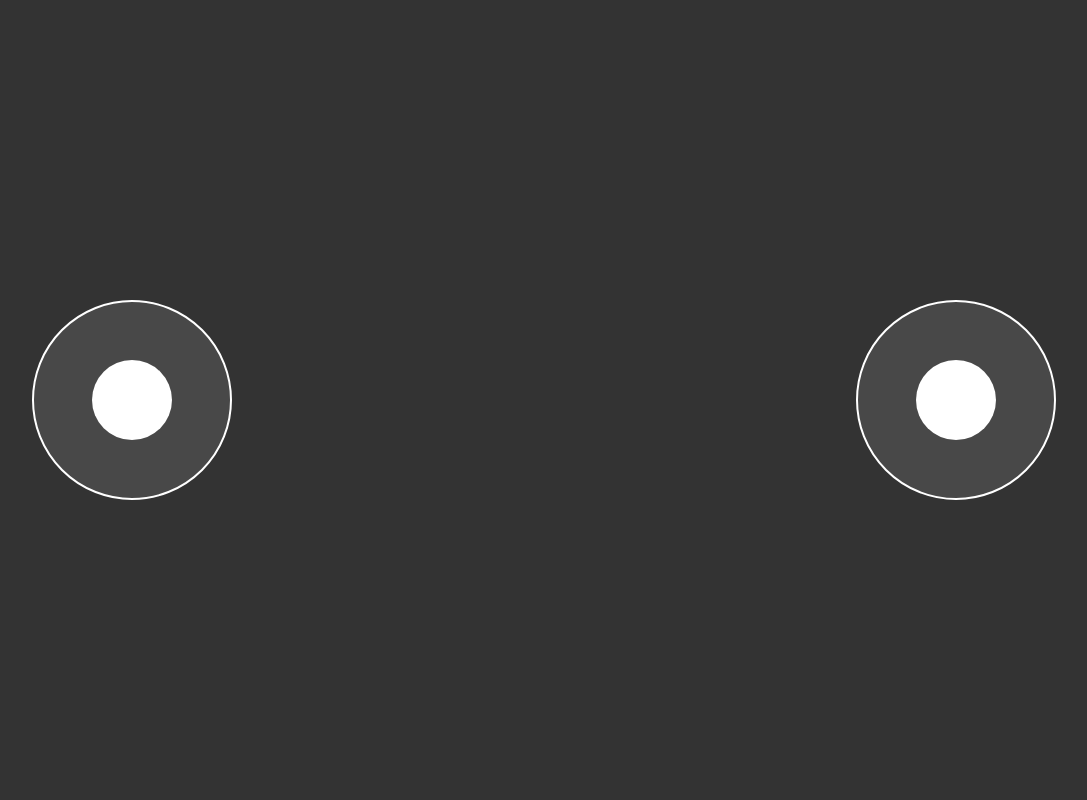
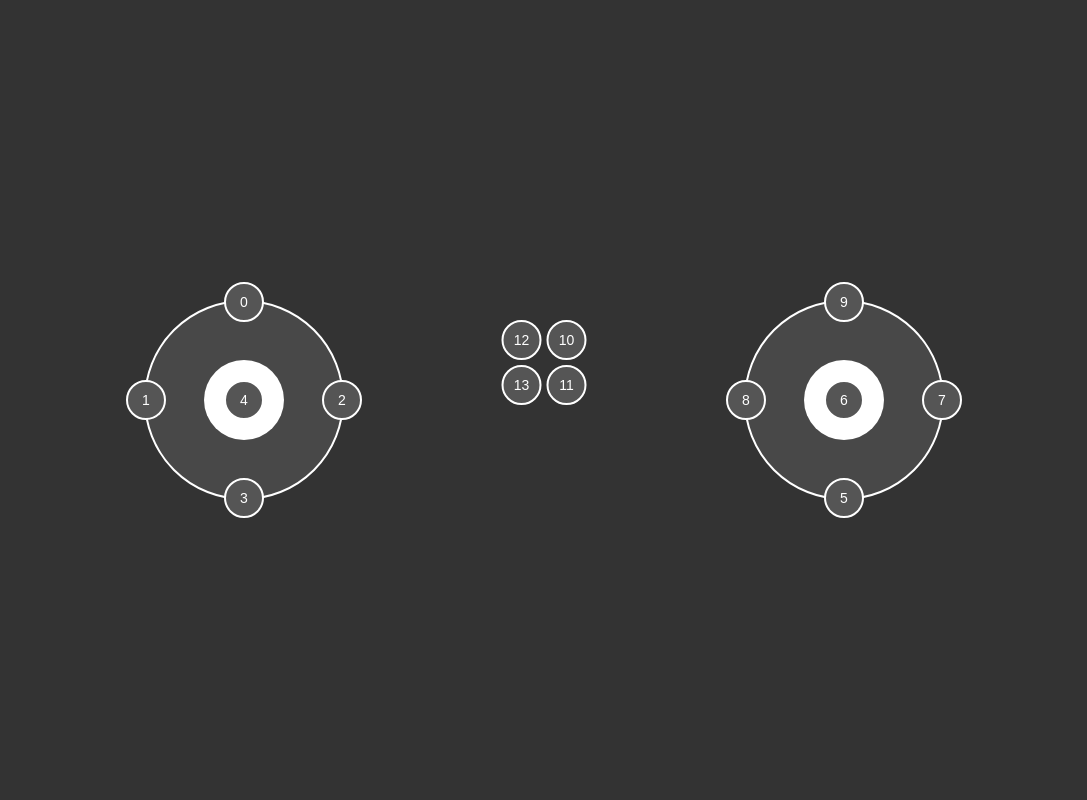
Before and after one commit to jaraslau/sonia-emu, a Flask app: page / in a window 1280 px wide. Shown: the whole page, without its empty margins (96-1183 px from the left). Run offline with Flask 3, Linux system fonts and the light colour scheme.

Commit message:
Added buttons

```diff
--- a/client/static/css/style.css
+++ b/client/static/css/style.css
@@ -1,15 +1,15 @@
 * {
   box-sizing: border-box;
   touch-action: none;
+  margin: 0;
+  padding: 0;
 }
 
 body {
   display: flex;
-  justify-content: space-between;
+  justify-content: center;
   align-items: center;
   height: 100vh;
-  padding: 0 10%;
-  margin: 0;
   background-color: #333;
   overflow: hidden;
 }
@@ -17,7 +17,10 @@ body {
 #joysticks {
   display: flex;
   justify-content: space-between;
+  align-items: center;
   width: 100%;
+  max-width: 800px;
+  position: relative;
 }
 
 .joystick-container {
@@ -39,3 +42,51 @@ body {
   left: 50%;
   transform: translate(-50%, -50%);
 }
+
+.button {
+  width: 40px;
+  height: 40px;
+  border-radius: 50%;
+  background-color: #555;
+  border: 2px solid #fff;
+  color: #fff;
+  font-size: 14px;
+  display: flex;
+  align-items: center;
+  justify-content: center;
+  cursor: pointer;
+  user-select: none;
+  touch-action: none;
+}
+
+.joystick-button {
+  position: absolute;
+}
+
+.left-north { top: -20px; left: 50%; transform: translateX(-50%); }
+.left-west { top: 50%; left: -20px; transform: translateY(-50%); }
+.left-east { top: 50%; right: -20px; transform: translateY(-50%); }
+.left-south { bottom: -20px; left: 50%; transform: translateX(-50%); }
+.left-special { top: 50%; left: 50%; transform: translate(-50%, -50%); }
+
+.right-north { top: -20px; left: 50%; transform: translateX(-50%); }
+.right-west { top: 50%; left: -20px; transform: translateY(-50%); }
+.right-east { top: 50%; right: -20px; transform: translateY(-50%); }
+.right-south { bottom: -20px; left: 50%; transform: translateX(-50%); }
+.right-special { top: 50%; left: 50%; transform: translate(-50%, -50%); }
+
+#top-buttons {
+  position: absolute;
+  top: 10%;
+  left: 50%;
+  transform: translateX(-50%);
+  display: grid;
+  grid-template-columns: repeat(2, 1fr);
+  gap: 5px;
+}
+
+.button-group {
+  display: flex;
+  flex-direction: column;
+  gap: 5px;
+}
--- a/client/static/js/joystick.js
+++ b/client/static/js/joystick.js
@@ -93,4 +93,10 @@ document.addEventListener('DOMContentLoaded', () => {
         }
         return null;
     }
+  document.querySelectorAll('.button').forEach(button => {
+    button.addEventListener('click', () => {
+        const buttonId = button.getAttribute('data-id');
+        console.log(`Button ${buttonId} pressed`);
+    });
+  });
 });
--- a/client/templates/index.html
+++ b/client/templates/index.html
@@ -7,18 +7,38 @@
     <link rel="stylesheet" href="{{ url_for('static', filename='css/style.css') }}">
 </head>
 <body>
-
     <div id="joysticks">
         <div id="left-joystick-container" class="joystick-container">
             <div class="joystick" id="left-joystick"></div>
+            <button class="button joystick-button left-north" data-id="0">0</button>
+            <button class="button joystick-button left-west" data-id="1">1</button>
+            <button class="button joystick-button left-east" data-id="2">2</button>
+            <button class="button joystick-button left-south" data-id="3">3</button>
+            <button class="button joystick-button left-special" data-id="4">4</button>
+        </div>
+
+        <div id="top-buttons">
+            <div class="button-group">
+                <button class="button l2" data-id="12">12</button>
+                <button class="button l1" data-id="13">13</button>
+            </div>
+
+            <div class="button-group">
+                <button class="button r2" data-id="10">10</button>
+                <button class="button r1" data-id="11">11</button>
+            </div>
         </div>
 
         <div id="right-joystick-container" class="joystick-container">
             <div class="joystick" id="right-joystick"></div>
+            <button class="button joystick-button right-south" data-id="5">5</button>
+            <button class="button joystick-button right-east" data-id="7">7</button>
+            <button class="button joystick-button right-west" data-id="8">8</button>
+            <button class="button joystick-button right-north" data-id="9">9</button>
+            <button class="button joystick-button right-special" data-id="6">6</button>
         </div>
     </div>
 
     <script src="{{ url_for('static', filename='js/joystick.js') }}"></script>
-
 </body>
 </html>
```
